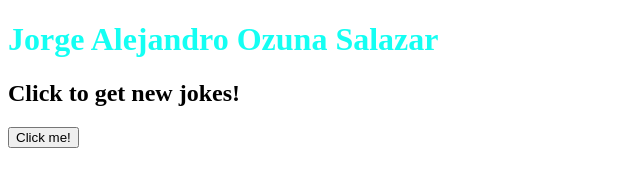
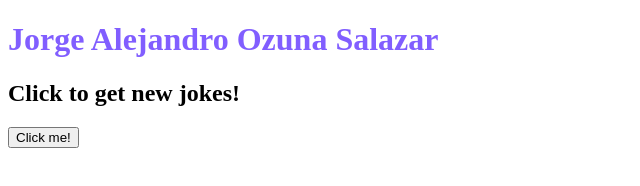
Before and after one commit to TRIYAN-SALAZAR/s, a plain HTML site: page index.html in a window 1280 px wide. Shown: the whole page, without its empty margins (0-640 px from the left). Drawn offline with Linux system fonts and the light colour scheme.

Commit message:
Change h1 color from teal to purple

```diff
--- a/style.css
+++ b/style.css
@@ -1,3 +1,3 @@
 h1{
-    color: rgb(20, 255, 243);
+    color: rgb(129, 94, 255);
 }
```
